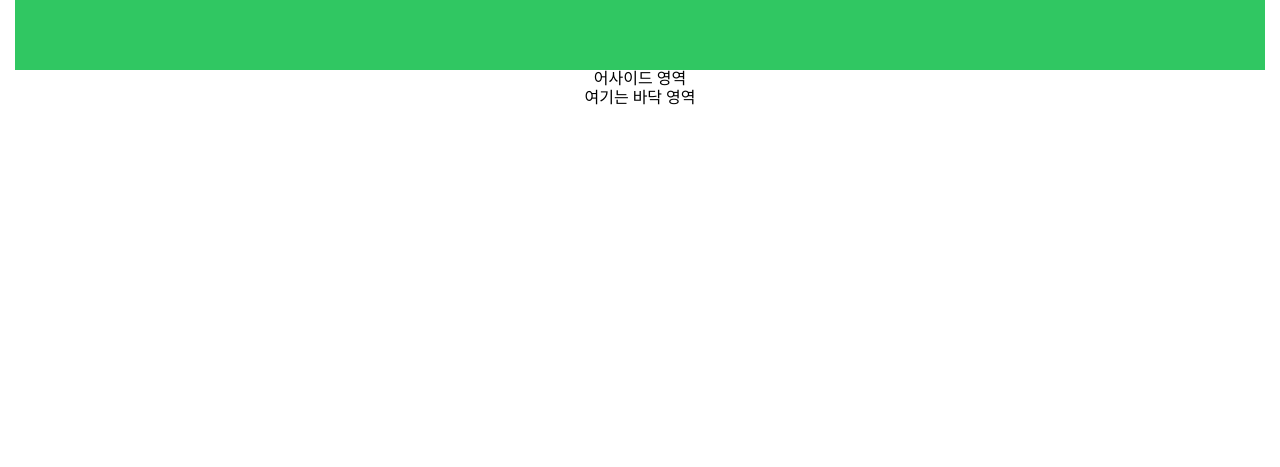
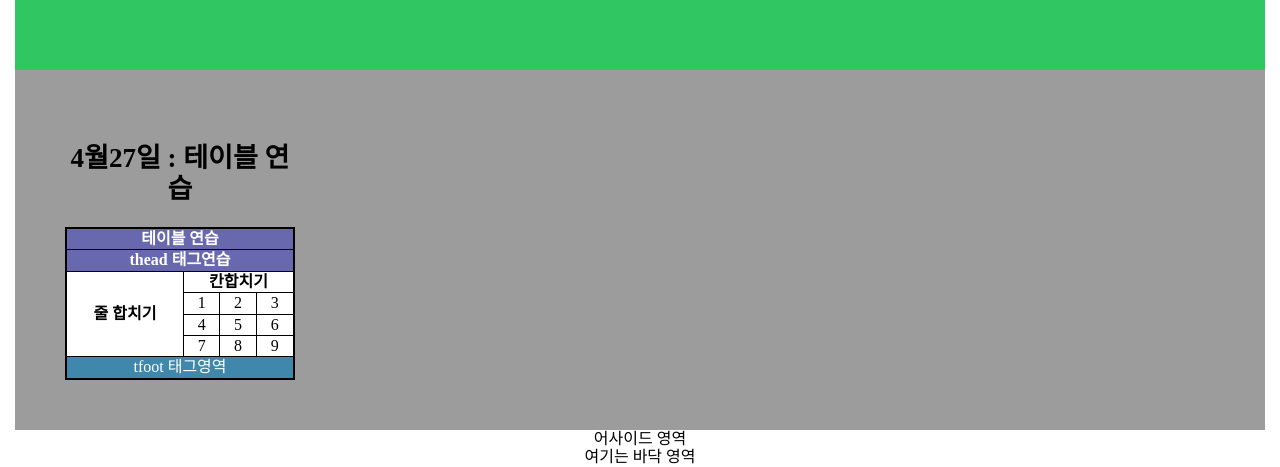
Before and after one commit to bp4sp4/Project2020, a plain HTML site: page index.html in a window 1280 px wide. Shown: the part 2351-2818 px from the top of the page. Before the commit the page ends 2458 px from the top, so only its background shows below. Drawn offline with Linux system fonts and the light colour scheme.

Commit message:
Add table
테이블 태그연습 및 과제

```diff
--- a/index.html
+++ b/index.html
@@ -1,6 +1,6 @@
 <!--
-  *File Name: index.html v0.4.0
-  *Update : 2020.04.23
+  *File Name: index.html v0.5.0
+  *Update : 2020.04.27
   *Author : bp4sp4
 -->
 <!DOCTYPE html>
@@ -69,6 +69,43 @@
       <iframe width="560" height="315" src="https://www.youtube.com/embed/3qkZdRKeYP4" frameborder="0" allow="accelerometer; autoplay; encrypted-media; gyroscope; picture-in-picture" allowfullscreen></iframe>
      </section>
    </article>
+   <article class="article-tbc">
+     <table>
+       <caption><h2>4월27일 : 테이블 연습</h2></caption>
+       <thead>
+       <tr>
+         <th colspan="4">테이블 연습</th>
+       </tr>
+       <tr>
+         <th colspan="4">thead 태그연습</th>
+       </tr>
+       </thead>
+       <tbody>
+         <tr class="tr-font">
+           <td rowspan="4">줄 합치기</td>
+           <td colspan="3">칸합치기</td>
+         </tr>
+         <tr>
+           <td>1</td>
+           <td>2</td>
+           <td>3</td>
+         </tr>
+         <tr>
+           <td>4</td>
+           <td>5</td>
+           <td>6</td>
+         </tr>
+         <tr>
+           <td>7</td>
+           <td>8</td>
+           <td>9</td>
+         </tr>
+       </tbody>
+       <tfoot>
+         <td colspan="4">tfoot 태그영역</td>
+       </tfoot>
+     </table>
+   </article>
   <aside>어사이드 영역</aside>
   <footer>여기는 바닥 영역</footer>
 </body>
--- a/main.css
+++ b/main.css
@@ -1,6 +1,6 @@
 /*
-  *File Name: index.html v0.4.0
-  *Update : 2020.04.23
+  *File Name: index.html v0.5.0
+  *Update : 2020.04.27
   *Author : bp4sp4
 */
 /* logo */
@@ -108,3 +108,43 @@ border-radius: 50%;
 .b-radius4 {
 border-radius: 100%;
 }
+/* 테이블 색상 */
+.article-tbc{
+    background-color: rgb(156, 156, 156);
+    padding: 50px;
+
+}
+thead{
+    background-color: rgb(104, 104, 175);
+    color: rgb(255, 255, 255);
+    font-weight: bold
+}
+
+tfoot{
+    background-color: #3f87ab;
+    color: #fff;
+}
+tbody{
+    background-color: rgb(255, 255, 255);
+}
+
+table{
+    width: 20%;
+    height: 15%;
+    border-collapse: collapse;
+    border: 2px solid rgb(0, 0, 0);
+}
+td,
+th{
+    border: 1px solid rgb(0, 0, 0);
+}
+td{
+    text-align: center;
+}
+caption{
+    border-color: rgb(0, 0, 0);
+    font-size: large;
+}
+.tr-font{
+font-weight: bold;
+}
```
Also changed, not shown: 1 other file.
